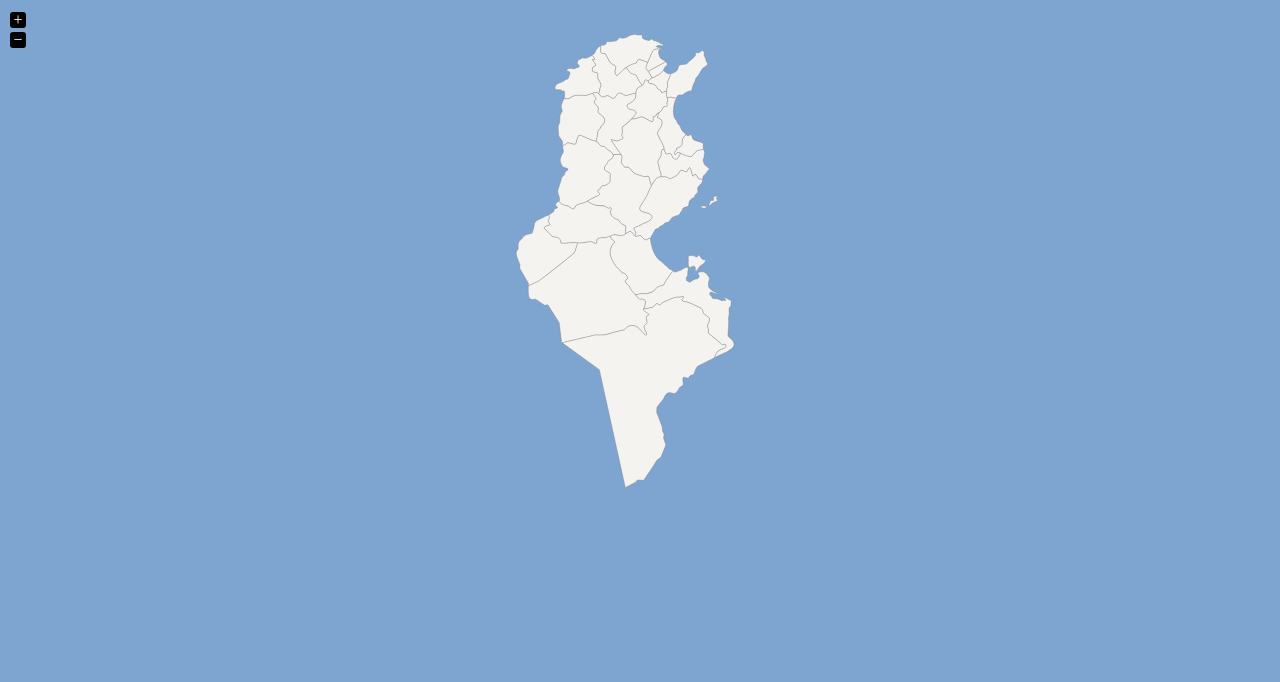
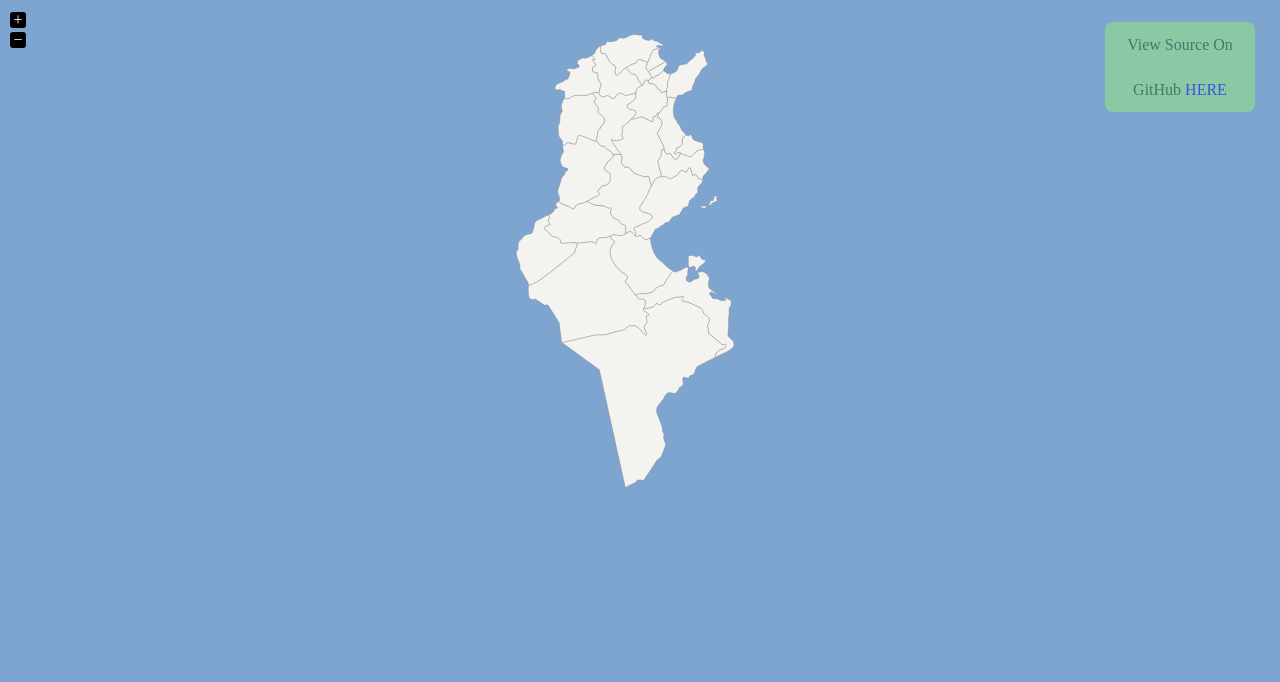
Before and after one commit to MedHossam/Tunisia-jQuery-Vector-MAP, a plain HTML site: page index.html in a window 1280 px wide. Shown: the part 53-735 px from the top of the page. Drawn offline with nearby package versions, Linux system fonts and the light colour scheme.

Commit message:
Creating View Source Link

```diff
--- a/index.html
+++ b/index.html
@@ -49,6 +49,20 @@
 				border-radius: 2px;
 				vertical-align: middle;
 			}
+			div#goToGit {
+				z-index: 999;
+				background-color: #94EF7A;
+				color: #095000;
+				opacity: 0.5;
+				border-radius: 8px;
+				width: 150px;
+				line-height: 45px;
+				position: absolute;
+				right: 25px;
+				top: 75px;
+			}
+			div#goToGit:hover {opacity:1;}
+			div#goToGit a{ text-decoration: none; }
 		</style>
 
 		<script src="http://ajax.googleapis.com/ajax/libs/jquery/1.7.2/jquery.min.js" type="text/javascript"></script>
@@ -93,6 +107,8 @@
 				 Tunisia Jquery Vector MAP</h2>
 			</header>
 
+			<div id="goToGit">View Source On GitHub <a href="https://github.com/MedHossam/Tunisia-jQuery-Vector-MAP">HERE</a></div>
+
 			<div id="jqvmap" style="width:100%;height:520px;"></div>
 
 			<footer>
```
